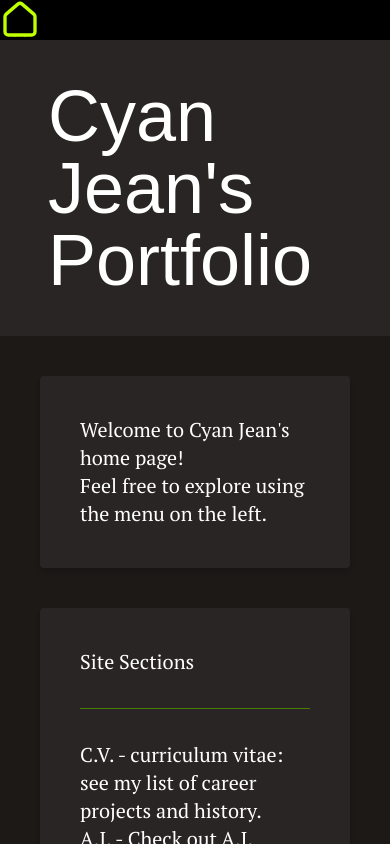
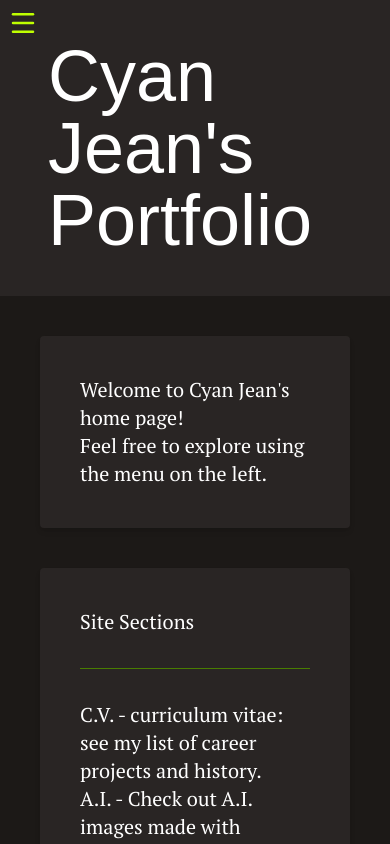
Before and after one commit to sean-xiao-zhao7/portfolio_personal_nextjs, a Next.js app: page / in a window 390 px wide. Shown: the top 844 px of the page. Built offline with nearby package versions, Linux system fonts and the light colour scheme; a web font is replaced by a local one.

Commit message:
Put mobile menu on top of menu icon on page

```diff
--- a/app/color-mode-layout.tsx
+++ b/app/color-mode-layout.tsx
@@ -23,7 +23,7 @@ export default function ColorModeLayout({ children }: { children: ReactNode }) {
 
     return <html lang="en" className={colorMode}>
         <body
-            className={`flex flex-col md:flex-row ${fontBody.variable} ${fontHeader.variable} antialiased light:bg-white light:text-black`}
+            className={`relative flex flex-col md:flex-row ${fontBody.variable} ${fontHeader.variable} antialiased light:bg-white light:text-black`}
         >
             <MainMenu setColorMode={setColorMode} currentColorMode={colorMode} />
             <main className="w-full">
--- a/components/layouts/menu/main-menu.tsx
+++ b/components/layouts/menu/main-menu.tsx
@@ -1,6 +1,6 @@
 import { Dispatch, SetStateAction, useState } from "react";
 
-import { Bot, Music, FileUser, House, Pencil, Camera } from 'lucide-react';
+import { Bot, Music, FileUser, House, Pencil, Camera, MenuIcon } from 'lucide-react';
 
 import ModeSwitcher from "@/components/widgets/mode-switcher";
 import MainMenuItem from "./main-menu-item";
@@ -28,7 +28,10 @@ export default function MainMenu({ setColorMode, currentColorMode }: { setColorM
             <MainMenuItem href="/blog" icon={<Pencil fill={iconFillColor} color={iconOutlineColor} size={40} />}>Blog</MainMenuItem>
             <li className="px-10 py-8"><ModeSwitcher text={currentColorMode === 'dark' ? 'Light' : 'Dark'} modeSwitchHandler={modeSwitcherHandler} on={currentColorMode === 'dark'} /></li>
         </ul>
-        <ul className={`mobile-menu ${isMobile ? 'flex' : 'hidden'} absolute min-h-screen pb-10 flex flex-col items-center bg-stone-950 light:bg-stone-100 light:border-r-1 light:border-stone-200`}>
+        <ul className={`mobile-menu ${isMobile ? 'flex' : 'hidden'} fixed absolute z-10 min-h-screen pb-10 flex flex-col items-center bg-stone-950 light:bg-stone-100 light:border-r-1 light:border-stone-200`}>
+            <div className="pt-4" onClick={toggleMobileMenuHandler}>
+                <MenuIcon fill={iconFillColor} color={iconOutlineColor} size={40} />
+            </div>
             <MainMenuItem href="/" icon={<House fill={iconFillColor} color={iconOutlineColor} size={40} />}>Home</MainMenuItem>
             <MainMenuItem href="/cv" icon={<FileUser fill={iconFillColor} color={iconOutlineColor} size={40} />}>C.V.</MainMenuItem>
             <MainMenuItem href="/music" icon={<Music fill={iconFillColor} color={iconOutlineColor} size={40} />}>Music</MainMenuItem>
@@ -37,8 +40,8 @@ export default function MainMenu({ setColorMode, currentColorMode }: { setColorM
             <MainMenuItem href="/blog" icon={<Pencil fill={iconFillColor} color={iconOutlineColor} size={40} />}>Blog</MainMenuItem>
             <li className="px-10 py-8"><ModeSwitcher text={currentColorMode === 'dark' ? 'Light' : 'Dark'} modeSwitchHandler={modeSwitcherHandler} on={currentColorMode === 'dark'} /></li>
         </ul>
-        <div className="flex md:hidden" onClick={toggleMobileMenuHandler}>
-            <House fill={iconFillColor} color={iconOutlineColor} size={40} />
+        <div className="flex md:hidden p-2 fixed z-0" onClick={toggleMobileMenuHandler}>
+            <MenuIcon fill={iconFillColor} color={iconOutlineColor} size={30} />
         </div>
     </>
 }
```
